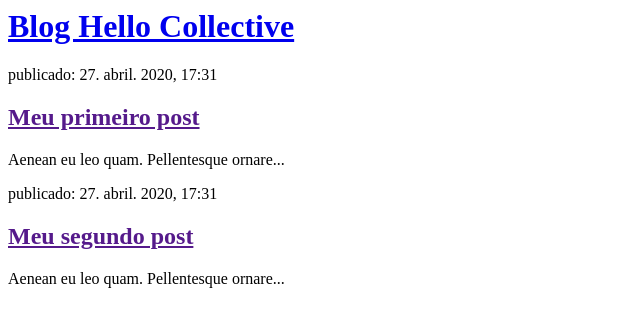
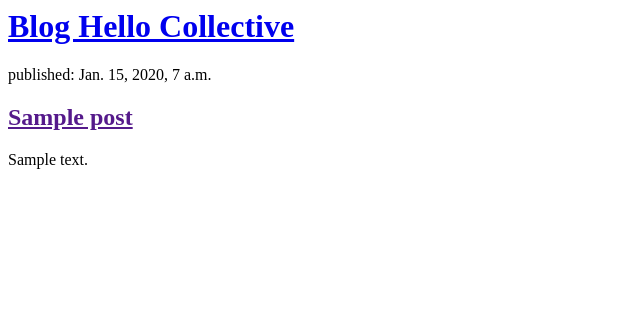
Before and after one commit to our-s/my-first-blog, a Django app: page / in a window 1280 px wide. Shown: the top 327 px of the page, without its empty margins (0-640 px from the left). Run offline with Django 3.2, Linux system fonts and the light colour scheme; tables that the repository leaves empty hold one stand-in row (values such as "Sample post").

Commit message:
Modified templates to display posts from database

```diff
--- a/blog/templates/blog/post_list.html
+++ b/blog/templates/blog/post_list.html
@@ -7,18 +7,13 @@
             <h1><a href = "/">Blog Hello Collective</a></h1>
         </div>
 
-        <div>
-            <p>publicado: 27. abril. 2020, 17:31</p>
-            <h2><a href = "">Meu primeiro post</a></h2>
-            <p>Aenean eu leo quam. Pellentesque ornare...</p>
-        </div>
+        {% for post in posts %}
+            <div>
+                <p>published: {{ post.published_date }}</p>
+                <h2><a href="">{{ post.title }}</a></h2>
+                <p>{{ post.text|linebreaksbr }}</p>
+            </div>
+        {% endfor %}
 
-        <div>
-            <p>publicado: 27. abril. 2020, 17:31</p>
-            <h2><a href = "">Meu segundo post</a></h2>
-            <p>Aenean eu leo quam. Pellentesque ornare...</p>
-        </div>
-        <!-- <p>Hi there!</p>
-        <p>It works!</p> -->
     </body>
 </html>
--- a/blog/views.py
+++ b/blog/views.py
@@ -1,5 +1,8 @@
 from django.shortcuts import render
+from django.utils import timezone
+from .models import Post
 
 # Create your views here.
 def post_list(request):
-    return render(request, 'blog/post_list.html', {})
+    posts = Post.objects.filter(published_date__lte=timezone.now()).order_by('published_date')
+    return render(request, 'blog/post_list.html', {'posts': posts})
```
